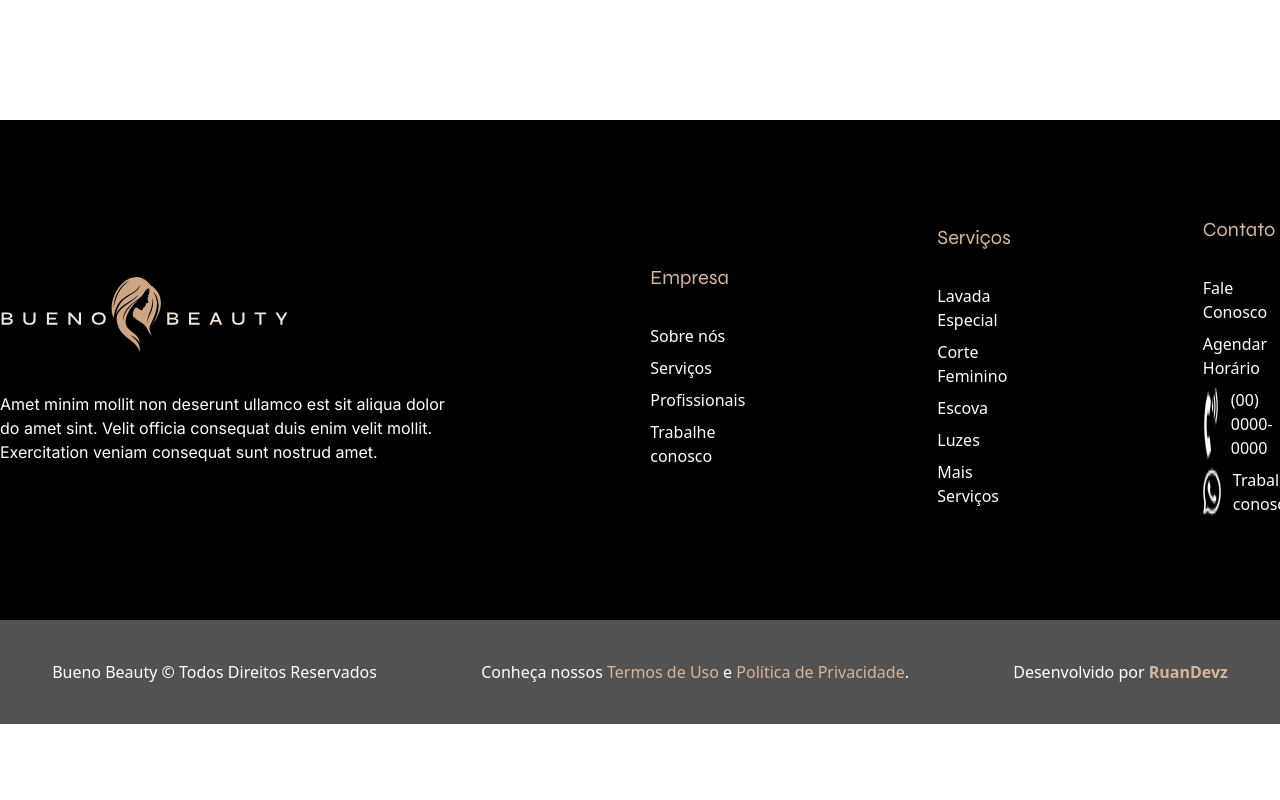
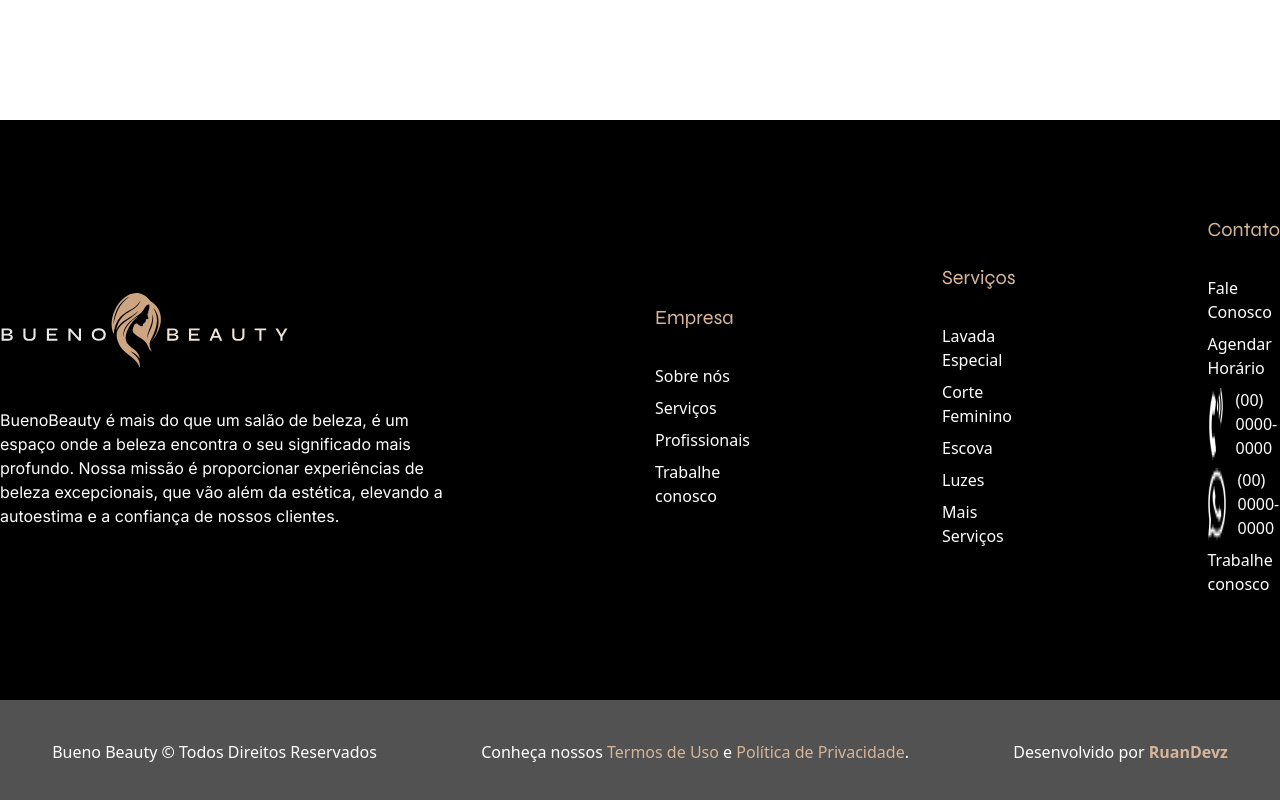
Before and after one commit to RuanDevz/BuenoBeauty, a React (Vite) app: page / in a window 1280 px wide. Shown: the part 6376-7176 px from the top of the page. Before the commit the page ends 7100 px from the top, so only its background shows below. Built offline with nearby package versions, Linux system fonts and the light colour scheme.

Commit message:
fix alters

```diff
--- a/src/Components/About/About.jsx
+++ b/src/Components/About/About.jsx
@@ -8,7 +8,7 @@ import isolated from '../../assets/ImagesAbout/isolated.png'
 
 const About = () => {
   return (
-    <div className='flex justify-between'>
+    <div className='flex justify-between mx-auto'>
         <div className='font-primary max-w-lg mx-auto pt-20'>
             <h1 className='text-button font-bold'>SOBRE A</h1>
             <h2 className='text-primary text-4xl font-medium pb-6'>BUENO BEAUTY</h2>
--- a/src/Components/Footer/Footer.jsx
+++ b/src/Components/Footer/Footer.jsx
@@ -10,7 +10,7 @@ const Footer = () => {
         <section className='flex justify-around items-center text-center gap-48 py-24 '>
           <article className='flex flex-col max-w-lg'>
             <img className='w-72'  src={logo} alt="logo" />
-            <p className='text-white pt-10 font-segundary text-left'>Amet minim mollit non deserunt ullamco est sit aliqua dolor do amet sint. Velit officia consequat duis enim velit mollit. Exercitation veniam consequat sunt nostrud amet.</p>
+            <p className='text-white pt-10 font-segundary text-left'>BuenoBeauty é mais do que um salão de beleza, é um espaço onde a beleza encontra o seu significado mais profundo. Nossa missão é proporcionar experiências de beleza excepcionais, que vão além da estética, elevando a autoestima e a confiança de nossos clientes.</p>
           </article>
           <article>
             <h1 className='text-segundary font-primary text-xl text-left pb-6'>Empresa</h1>
@@ -44,7 +44,8 @@ const Footer = () => {
                 <li className='text-white text-left cursor-pointer hover:text-primary my-2 flex gap-3'>
                  <img className='w-5' src={Telefone} alt="Telefone" />(00) 0000-0000</li>
                 <li className='text-white text-left cursor-pointer hover:text-primary my-2 flex gap-3'>
-                <img className='w-5' src={WhatsApp} alt="WhatsApp" /> Trabalhe conosco</li>
+                <img className='w-5' src={WhatsApp} alt="WhatsApp" /> (00) 0000-0000</li>
+                <li className='text-white text-left cursor-pointer hover:text-primary my-2'>Trabalhe conosco</li>
               </ul>
             </nav>
           </article>
--- a/src/Components/Home/Home.jsx
+++ b/src/Components/Home/Home.jsx
@@ -5,7 +5,7 @@ import Button from '../../Components/Button/Button'
 
 const Home = () => {
   return (
-    <div>
+    <div className='mx-auto w-screen'>
         <div className='bg-primary flex items-center border-b-6 border-gray-800'>
             <img className=' ml-80 z-10' src={modelo} alt="modelo" />
             <div className=''>
```
